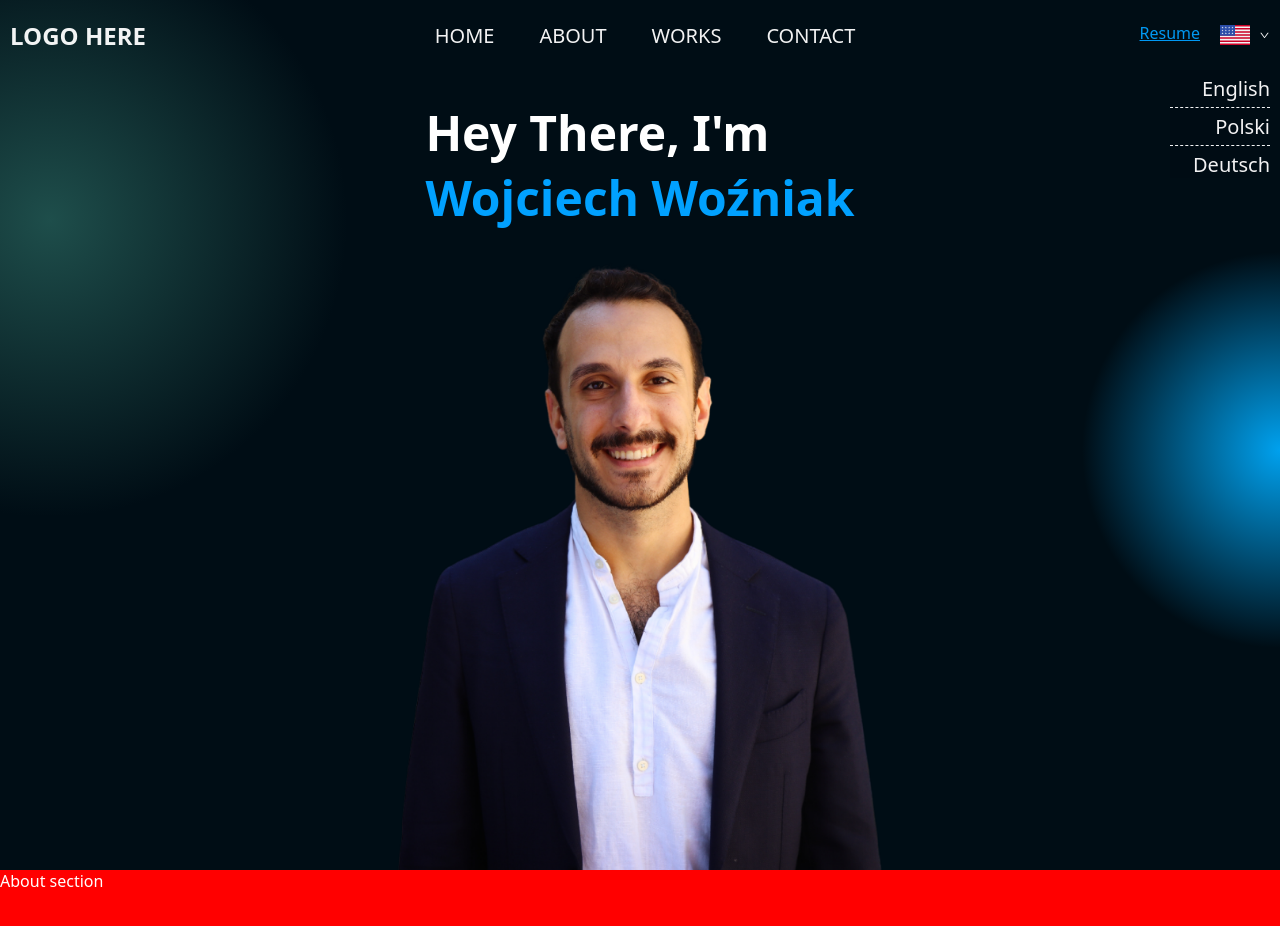
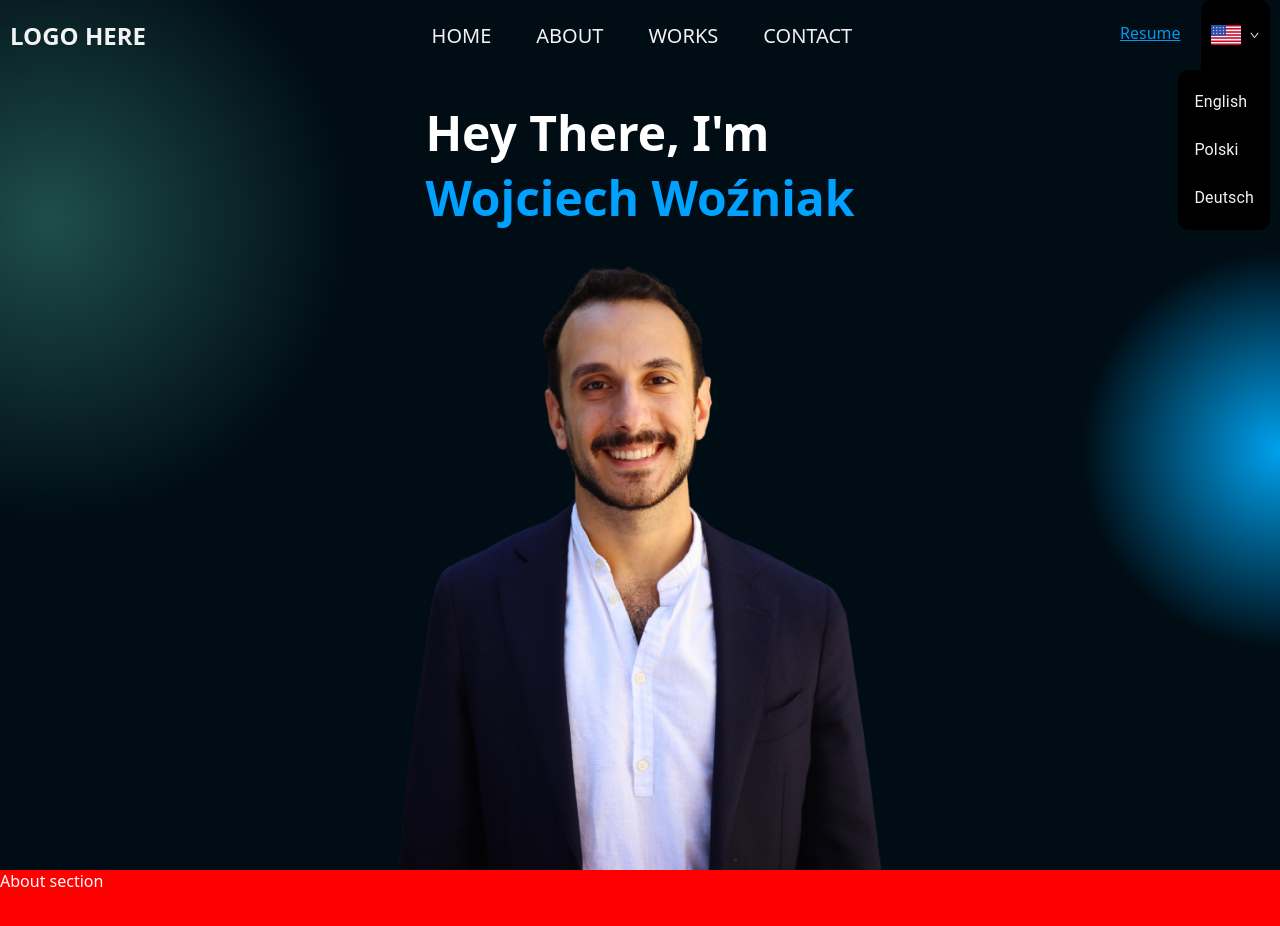
Before and after one commit to wojwozniak/portfolio, a React (Vite) app: page / in a window 1280 px wide. Both pictures are taken after a click on the element 1245 px from the left and 35 px from the top of the page. Shown: the top 926 px of the page. Built offline with nearby package versions, Linux system fonts and the light colour scheme.

Commit message:
langmenu uptade

```diff
--- a/package.json
+++ b/package.json
@@ -10,6 +10,9 @@
     "preview": "vite preview"
   },
   "dependencies": {
+    "@emotion/react": "^11.11.1",
+    "@emotion/styled": "^11.11.0",
+    "@mui/material": "^5.14.3",
     "country-flag-icons": "^1.5.7",
     "react": "^18.2.0",
     "react-dom": "^18.2.0",
--- a/src/components/nav/LangMenu.tsx
+++ b/src/components/nav/LangMenu.tsx
@@ -1,14 +1,15 @@
 import { AiOutlineDown, AiOutlineUp } from 'react-icons/ai'
 import { US, PL, DE } from 'country-flag-icons/react/3x2'
 import { useEffect, useState } from 'react'
+import { List, ListItem, ListItemText } from '@mui/material';
 
 type FlagMapType = {
     [key: string]: React.ReactElement;
 };
 
-const Flag = ({ currentLang } : { currentLang: string }) => {
+const Flag = ({ currentLang }: { currentLang: string }) => {
 
-    const flagMap:FlagMapType = {
+    const flagMap: FlagMapType = {
         EN: <US title="United States of America" className="nav__flag" />,
         PL: <PL title="Poland" className="nav__flag" />,
         DE: <DE title="Germany" className="nav__flag" />
@@ -26,7 +27,7 @@ type LangMenuProps = {
     navBarOpen: boolean;
 };
 
-const LangMenu = ({ language, setLanguage, passLangMenuState, navBarOpen } : LangMenuProps) => {
+const LangMenu = ({ language, setLanguage, passLangMenuState, navBarOpen }: LangMenuProps) => {
 
     const [currentLang, setCurrentLang] = useState(language);
     const [openLangMenu, setOpenLangMenu] = useState(false);
@@ -37,32 +38,42 @@ const LangMenu = ({ language, setLanguage, passLangMenuState, navBarOpen } : Lan
     }
 
     useEffect(() => {
-      setLanguage(currentLang);
+        setLanguage(currentLang);
     }, [currentLang]);
 
     useEffect(() => {
-        if(navBarOpen) {
+        if (navBarOpen) {
             setOpenLangMenu(false);
             passLangMenuState(false);
         }
     }, [navBarOpen]);
 
+    const emptyStyle = {};
+    const listStyle = {
+        backgroundColor: 'black'
+    }
 
     return (
-        <div className='nav__lang' onClick={updateOpenLangMenu}>
+        <div className='nav__lang' onClick={updateOpenLangMenu} style={openLangMenu ? listStyle : emptyStyle}>
             <Flag currentLang={currentLang} />
 
             {openLangMenu &&
-            <ul className='nav__lang__menu'>
-                <li className='nav__lang__menu__item' onClick={() => setCurrentLang('EN')}>English</li>
-                <li className='nav__lang__menu__item' onClick={() => setCurrentLang('PL')}>Polski</li>
-                <li className='nav__lang__menu__item' onClick={() => setCurrentLang('DE')}>Deutsch</li>
-            </ul>
+                <List className="nav__lang__menu">
+                    <ListItem className="" onClick={() => setCurrentLang('EN')}>
+                        <ListItemText primary="English" />
+                    </ListItem>
+                    <ListItem className="" onClick={() => setCurrentLang('PL')}>
+                        <ListItemText primary="Polski" />
+                    </ListItem>
+                    <ListItem className="" onClick={() => setCurrentLang('DE')}>
+                        <ListItemText primary="Deutsch" />
+                    </ListItem>
+                </List>
             }
 
-            { openLangMenu
-            ? <AiOutlineDown size="10px" className='nav__chevron' />
-            : <AiOutlineUp size="10px" className='nav__chevron' /> }
+            {openLangMenu
+                ? <AiOutlineDown size="10px" className='nav__chevron' />
+                : <AiOutlineUp size="10px" className='nav__chevron' />}
         </div>
     )
 }
--- a/src/components/nav/navbar.css
+++ b/src/components/nav/navbar.css
@@ -8,7 +8,8 @@
   left: 0;
   height: 70px;
   width: 100vw;
-  padding: 10px;
+  padding-left: 10px;
+  padding-right: 10px;
   display: flex;
   transition: height .3s ease-in-out, background 0.5s ease;
   z-index: 10;
@@ -72,18 +73,19 @@
   z-index: 100;
   position: absolute;
   right: 55px;
-  top: 10px;
-  background-color: transparent;
+  top: 0px;
   border: none;
   outline: none;
   color: white;
   display: flex;
   flex-direction: row;
   justify-content: space-between;
+  border-radius: 10px 10px 0px 0px;
   gap: 5px;
   align-items: center;
-  height: 50px;
-  width: 50px;
+  height: 70px;
+  width: 70px;
+  padding: 10px;
   cursor: pointer;
 }
 
@@ -112,31 +114,11 @@
 }
 
 .nav__lang__menu {
-  position: absolute;
-  top: 60px;
+  position: absolute !important;
+  top: 70px;
   right: 0px;
-  font-size: 20px;
-  background-color: #000D15;
-  list-style: none;
-  display: flex;
-  flex-direction: column;
-  justify-content: center;
-  align-items: center;
-  gap: 5px;
-}
-
-.nav__lang__menu__item {
-  width: 100px;
-  padding-top: 5px;
-  display: flex;
-  flex-direction: row;
-  justify-content: right;
-  align-items: center;
-  border-top: 1px dashed white;
-}
-
-.nav__lang__menu__item:first-child {
-  border-top: none;
+  background-color: black !important;
+  border-radius: 10px 0px 10px 10px;
 }
 
 /* ### Medium screen and up ### */
```
Also changed, not shown: 1 other file (tests, documents, lock files or other folders).
